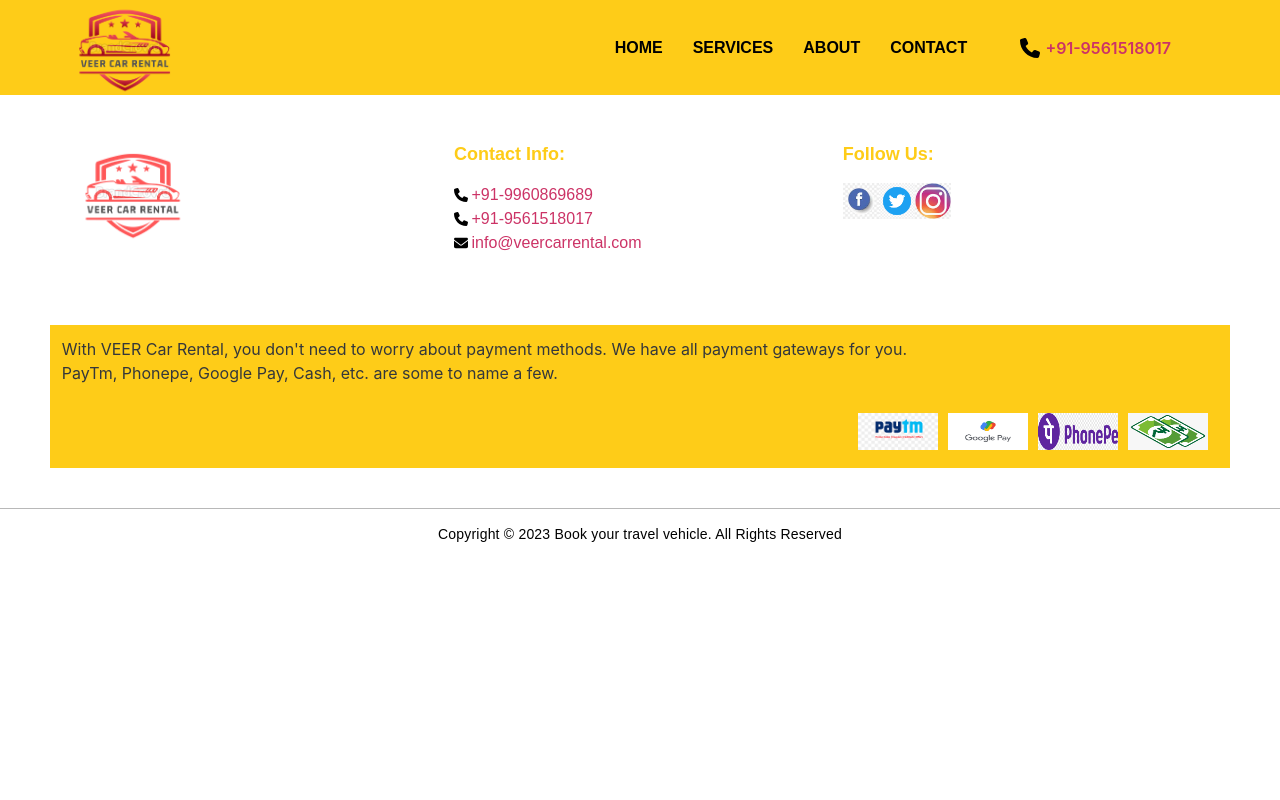
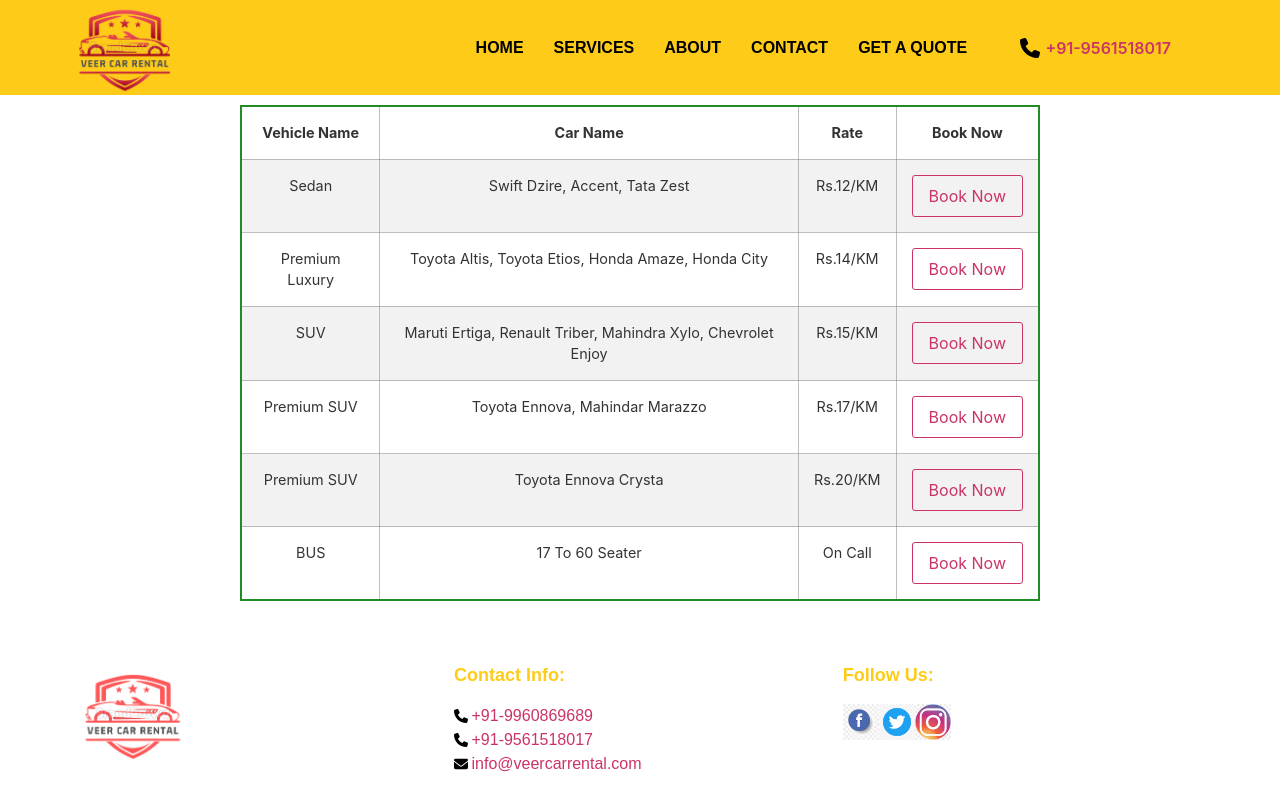
Before and after one commit to skalburgi640/Cab, a React (Create React App) app: page /quotation in a window 1280 px wide. Shown: the top 800 px of the page. Built offline with nearby package versions, Linux system fonts and the light colour scheme.

Commit message:
Santosh : Added quotation

```diff
--- a/src/AppRoutes.jsx
+++ b/src/AppRoutes.jsx
@@ -7,7 +7,7 @@
   useNavigate
 } from "react-router-dom";
 import Header from "./component/Header";
-import Main from "./component/Main";
+import Quotation from "./component/Quotation";
 import Footer from "./component/Footer";
 import Booking from './component/Booking';
 import App from './App';
@@ -26,6 +26,7 @@
       <Routes>
         <Route path="/" element={<App />} />
         <Route path='/booking' element={<Booking />} />
+        <Route path='/quotation' element={<Quotation />} />
       </Routes>
       <Footer/>
     </>
--- a/src/component/Booking/index.jsx
+++ b/src/component/Booking/index.jsx
@@ -57,8 +57,12 @@
 				<h1>Booking</h1>
 				<Form
 					onSubmit={onSubmit}
-					render={({ handleSubmit, submitting, pristine, values }) => (
-						<form ref={form} onSubmit={handleSubmit}>
+					render={({ handleSubmit, reset, submitting, pristine, values }) => (
+						<form ref={form}
+							onSubmit={event => {
+								handleSubmit(event).then(reset);
+							}}
+						>
 							<div>
 								<label className='comm-label'>Type of booking</label>
 								<Field name="typeOfBooking" component="select" required="true">
@@ -180,7 +184,7 @@
 								<button
 									className='btn-reset'
 									type="button"
-									onClick={form.reset}
+									onClick={reset}
 									disabled={submitting || pristine}
 								>
 									Reset
--- a/src/component/Header/index.jsx
+++ b/src/component/Header/index.jsx
@@ -146,6 +146,14 @@
                           Contact
                         </a>
                       </li>
+                      <li className="menu-item menu-item-type-custom menu-item-object-custom menu-item-47">
+                        <a
+                          className="elementor-item elementor-item-anchor"
+                          href='/quotation'
+                        >
+                          Get a Quote
+                        </a>
+                      </li>
                     </ul>
                   </nav>
                   <div style={{ background: '#fecc18' }} className="elementor-menu-toggle" role="button" tabIndex="0" aria-label="Menu Toggle"
--- a/src/component/Main/index.jsx
+++ b/src/component/Main/index.jsx
@@ -1,6 +1,6 @@
 import { useRef, useMemo, useState, useContext } from 'react';
 import { FontAwesomeIcon } from '@fortawesome/react-fontawesome';
-import {  faArrowRight } from '@fortawesome/free-solid-svg-icons';
+import { faArrowRight } from '@fortawesome/free-solid-svg-icons';
 import { caption } from '../../utils/constant';
 import { useNavigate } from "react-router-dom";
 import Contactus from '../Contactus';
@@ -11,6 +11,7 @@
 import Intercity_Rides from '../../asset/Intercity_Rides.jpg';
 import Business_Meeting from '../../asset/Business_Meeting.jpg';
 import Wedding_Parties from '../../asset/Wedding_Parties.jpg';
+import Loader from '../../loader';
 
 import './icon-box.css';
 import './carousel-cus.css';
@@ -19,7 +20,7 @@
 const Main = () => {
   const [previousId, setPreviousId] = useState('elementor-tab-content-2021');
   const [previousBtnId, setPreviousBtnId] = useState('elementor-tab-title-2021');
-
+  const [isLoading, setLoadginState] = useState(false);
 
   const form = useRef();
   const navigate = useNavigate();
@@ -27,7 +28,8 @@
 
   const sendEmail = (e) => {
     e.preventDefault();
-    consumerContext.handleEmailSend(form.current);
+    setLoadginState(true);
+    consumerContext.handleEmailSend(form.current, setLoadginState);
   };
 
   const handleClickYourDesire = (id) => {
@@ -232,8 +234,8 @@
                                   role="button">
                                   <span className="elementor-button-content-wrapper">
                                     <span className="elementor-button-text">
-                                      <a href='/#contactus'>Get a Quote</a>
-                                      </span>
+                                      <a href='/quotation'>Get a Quote</a>
+                                    </span>
                                   </span>
                                 </button>
                               </div>
@@ -537,9 +539,10 @@
             data-id="64dd7944" data-element_type="section" id="fleets"
             data-settings="{&quot;background_background&quot;:&quot;classic&quot;}">
             <div className="elementor-container elementor-column-gap-default">
-               <div className="elementor-column elementor-col-100 elementor-top-column elementor-element elementor-element-38f11291"
+              <div className="elementor-column elementor-col-100 elementor-top-column elementor-element elementor-element-38f11291"
                 data-id="38f11291" data-element_type="column">
                 <div className="elementor-widget-wrap elementor-element-populated">
+                  {isLoading && <Loader classes="custom-resolution" />}
                   <Contactus sendEmail={sendEmail} form={form} />
                 </div>
               </div>
--- a/src/component/MenuHamburger/SideBar.js
+++ b/src/component/MenuHamburger/SideBar.js
@@ -34,6 +34,13 @@
 						Contact
 					</a>
 				</li>
+				<li>
+					<a
+						href='/quotation'
+					>
+						Get a Quote
+					</a>
+				</li>
 			</ul>
 		</nav>
 	);
--- a/src/component/MenuHamburger/index.jsx
+++ b/src/component/MenuHamburger/index.jsx
@@ -1,20 +1,35 @@
+import { useState, useRef, useEffect } from "react";
 import { FontAwesomeIcon } from '@fortawesome/react-fontawesome';
 import { faBars } from '@fortawesome/free-solid-svg-icons';
 import SideBar from './SideBar';
-import {useState} from 'react';
 
 import './styles.css';
 const MenuHamburger = () => {
+	const wrapperRef = useRef(null);
 	const [on, setOn] = useState(false);
-
 	const handleOn = () => {
 		setOn(!on);
 	};
+
+	useEffect(() => {
+    document.addEventListener("click", handleClickOutside, false);
+    return () => {
+      document.removeEventListener("click", handleClickOutside, false);
+    };
+  }, []);
+
+  const handleClickOutside = event => {
+    if (wrapperRef.current && !wrapperRef.current.contains(event.target)) {
+      setOn(false);
+    }
+  };
+
+
 	return (
-    <div className="App">
+		<div className="App" ref={wrapperRef}>
 			<aside className={on ? 'to-left' : ''}>
 				<a href="#" onClick={handleOn}>
-        <FontAwesomeIcon icon={faBars}/>
+					<FontAwesomeIcon icon={faBars} />
 				</a>
 			</aside>
 			{on && <SideBar openClass="open" />}
--- /dev/null
+++ b/src/component/Quotation/index.jsx
@@ -0,0 +1,44 @@
+import { useNavigate } from "react-router-dom";
+
+import './styles.css';
+
+const Quotation = () => {
+	const navigate = useNavigate();
+	const data = [
+		{ vName: "Sedan", cName: "Swift Dzire, Accent, Tata Zest", rate: "Rs.12/KM" },
+		{ vName: "Premium Luxury", cName: "Toyota Altis, Toyota Etios, Honda Amaze, Honda City", rate: "Rs.14/KM" },
+		{ vName: "SUV", cName: "Maruti Ertiga, Renault Triber, Mahindra Xylo, Chevrolet Enjoy", rate: "Rs.15/KM" },
+		{ vName: "Premium SUV", cName: "Toyota Ennova, Mahindar Marazzo", rate: "Rs.17/KM" },
+		{ vName: "Premium SUV", cName: "Toyota Ennova Crysta", rate: "Rs.20/KM" },
+		{ vName: "BUS", cName: "17 To 60 Seater", rate: "On Call" },
+	];
+
+	const handleBook = () => {
+		navigate("/booking");
+	}
+
+	return (
+		<div className="tblclass">
+			<table>
+				<tr>
+					<th>Vehicle Name</th>
+					<th>Car Name</th>
+					<th>Rate</th>
+					<th>Book Now</th>
+				</tr>
+				{data.map((val, key) => {
+					return (
+						<tr key={key}>
+							<td>{val.vName}</td>
+							<td>{val.cName}</td>
+							<td>{val.rate}</td>
+							<td><button onClick={handleBook}>Book Now</button> </td>
+						</tr>
+					)
+				})}
+			</table>
+		</div>
+	)
+}
+
+export default Quotation;
--- /dev/null
+++ b/src/component/Quotation/styles.css
@@ -0,0 +1,22 @@
+.tblclass {
+    width: 100%;
+    display: flex;
+    justify-content: center;
+    align-items: center;
+    padding-top: 10px;
+}
+
+table {
+    border: 2px solid forestgreen;
+    width: 800px;
+    height: 200px;
+}
+
+th {
+    border-bottom: 1px solid black;
+}
+
+td {
+    text-align: center;
+}
+tr:nth-child(even) {background-color: #f2f2f2;}
--- a/src/contextProvider.js
+++ b/src/contextProvider.js
@@ -1,4 +1,4 @@
-import { createContext } from "react";
+import { createContext, useContext } from "react";
 import emailjs from "@emailjs/browser";
 
 const UserContext = createContext({
@@ -7,7 +7,6 @@
 
 export const AppContext = ({ children }) => {
   const handleEmailSend = (form,setLoadginState) => {
-    debugger
     emailjs
       .sendForm(
         process.env.REACT_APP_SERVICE_KEY,
@@ -20,8 +19,8 @@
           if(result && result.status === 200){
             alert("Booking confirmed! Our team will reach out you shortly.");
             setLoadginState(false);
+            form.reset();
           }
-
         },
         (error) => {
           console.log(error.text);
--- a/src/loader.css
+++ b/src/loader.css
@@ -1,9 +1,13 @@
 .loader-container {
   position: absolute;
   width: 100%;
-  height: 200vh;
   display: flex;
   justify-content: center;
   align-items: center;
   background: #00000021;
 }
+
+.custom-resolution {
+  width: 100%;
+  height: 100%;
+}
--- a/src/loader.js
+++ b/src/loader.js
@@ -1,9 +1,17 @@
+import { useRef, useEffect } from 'react';
 import { ThreeCircles } from 'react-loader-spinner';
+
 import './loader.css';
 
-const loader = () => {
+const Loader = ({ classes }) => {
+	const loaderref = useRef();
+	useEffect(() => {
+		if (loaderref && loaderref.current && !classes) {
+			loaderref.current.style.height = `${window.outerHeight + 150}px`;
+		}
+	})
 	return (
-		<div className="loader-container">
+		<div ref={loaderref} className={`${classes} loader-container`} >
 			<ThreeCircles
 				height="100"
 				width="100"
@@ -21,4 +29,4 @@
 
 	)
 }
-export default loader;
+export default Loader;
```
Lines whose indentation alone changed are shown as unchanged.
